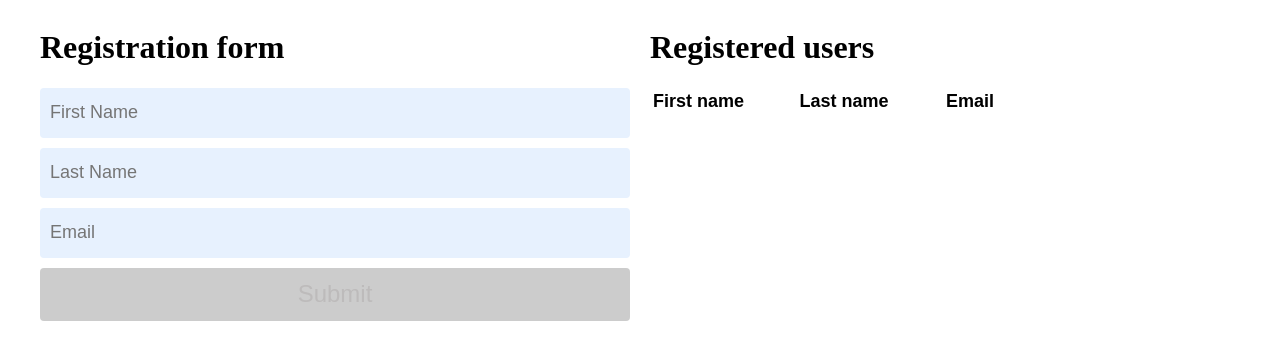
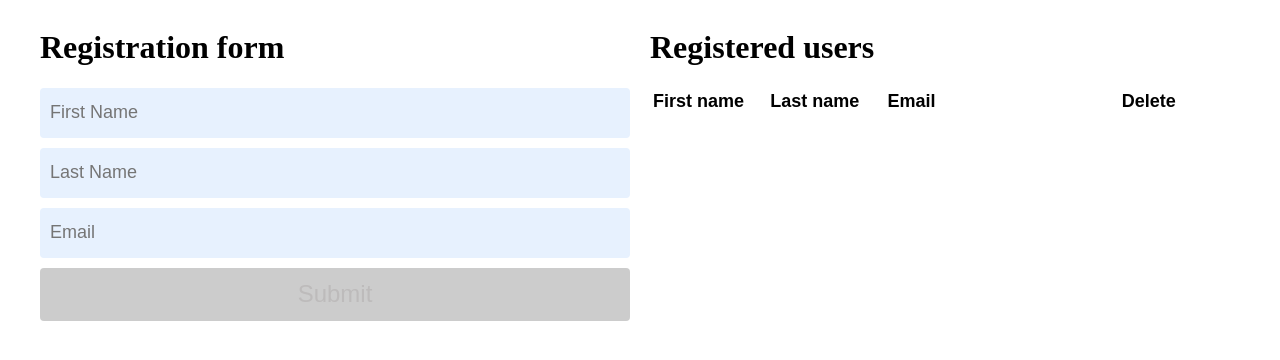
Before and after one commit to DwinaTech/Test-ReactJs-Components, a React (Vite) app: page / in a window 1280 px wide. Shown: the top 360 px of the page. Built offline with nearby package versions, Linux system fonts and the light colour scheme.

Commit message:
Add delete button

```diff
--- a/src/components/Users/UserCard.js
+++ b/src/components/Users/UserCard.js
@@ -6,6 +6,9 @@ export const UserCard = ({ user }) => {
       <td>{user.firstName}</td>
       <td>{user.lastName}</td>
       <td>{user.email}</td>
+      <td>
+        <button>X</button>
+      </td>
     </tr>
   );
 };
--- a/src/components/Users/index.js
+++ b/src/components/Users/index.js
@@ -10,6 +10,7 @@ export const Users = ({ users }) => (
           <th>First name</th>
           <th>Last name</th>
           <th>Email</th>
+          <th>Delete</th>
         </tr>
       </thead>
       <tbody>
--- a/src/style/style.css
+++ b/src/style/style.css
@@ -55,5 +55,12 @@ button.disabled {
 .users table tr {
   display: grid;
   margin-bottom: 10px;
-  grid-template-columns: 1fr 1fr 2fr;
+  grid-template-columns: 1fr 1fr 2fr 1fr;
 }
+
+.users table button {
+  cursor: pointer;
+  color: red;
+  border-color: red;
+  border-radius: 4px;
+}
```
